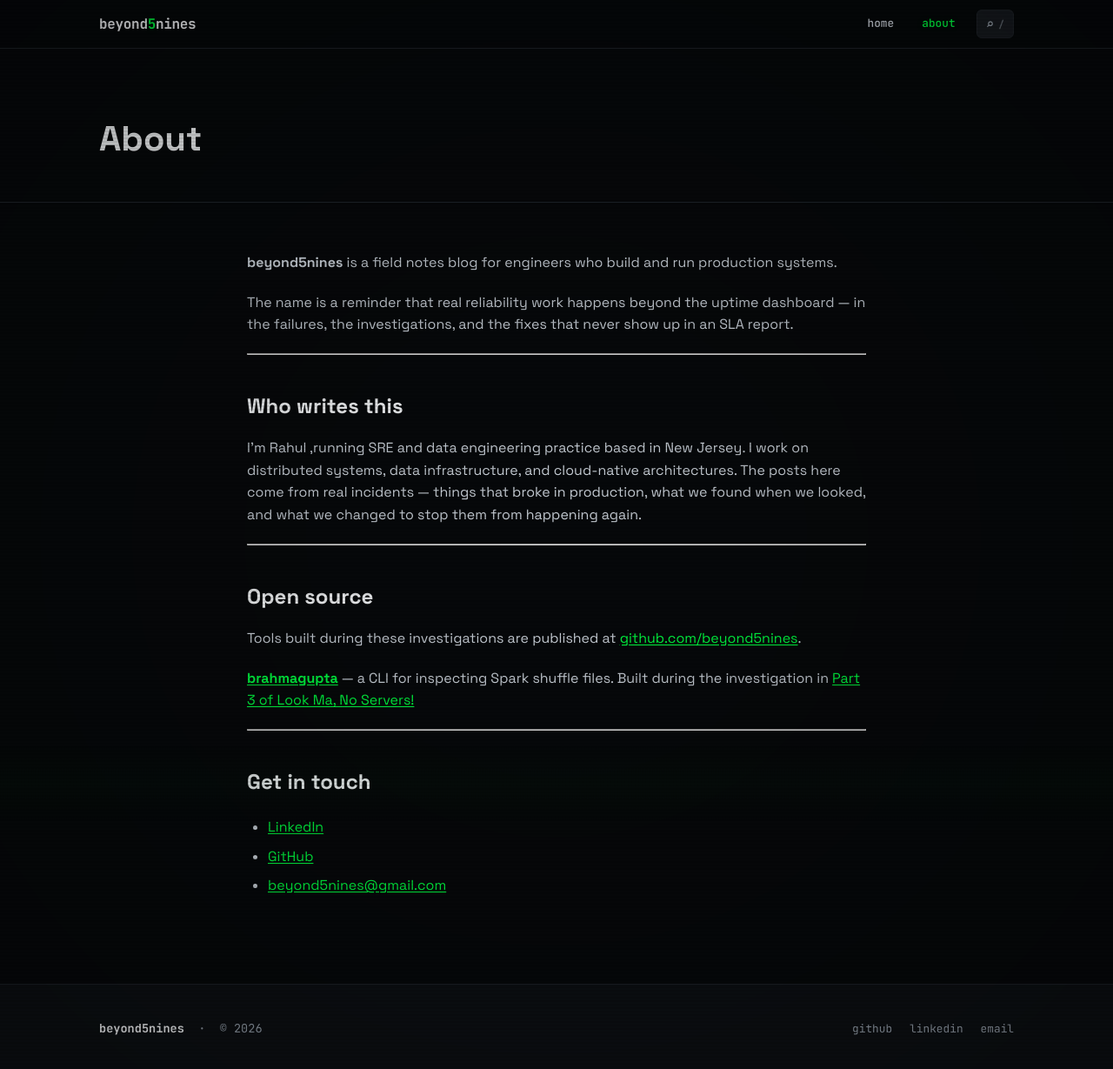
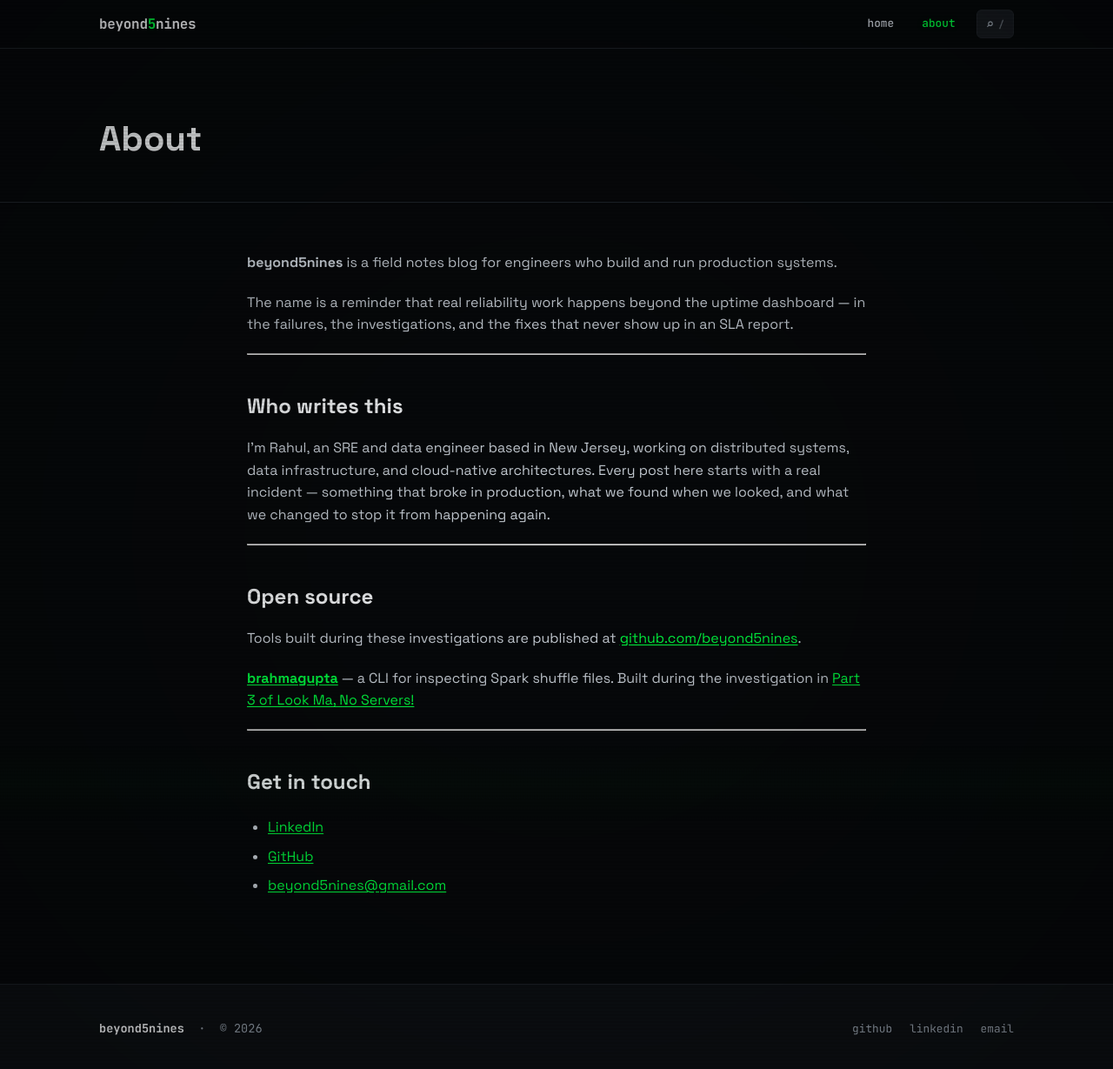
Before and after one commit to beyond5nines/beyond5nines.github.io, a Jekyll site: the page built from about.md, in a window 1280 px wide and 1234 px high. Shown: the top 1229 px of the window at 87% size. Built offline with Jekyll 4.4.1, drawn with Linux system fonts in a browser that asks for light colours.

Commit message:
Polish 'Who writes this' bio: fix typo, tighten phrasing

```diff
--- a/about.md
+++ b/about.md
@@ -12,7 +12,7 @@ The name is a reminder that real reliability work happens beyond the uptime dash
 
 ## Who writes this
 
-I'm Rahul ,running SRE and data engineering practice based in New Jersey. I work on distributed systems, data infrastructure, and cloud-native architectures. The posts here come from real incidents — things that broke in production, what we found when we looked, and what we changed to stop them from happening again.
+I'm Rahul, an SRE and data engineer based in New Jersey, working on distributed systems, data infrastructure, and cloud-native architectures. Every post here starts with a real incident — something that broke in production, what we found when we looked, and what we changed to stop it from happening again.
 
 ---
 
```
